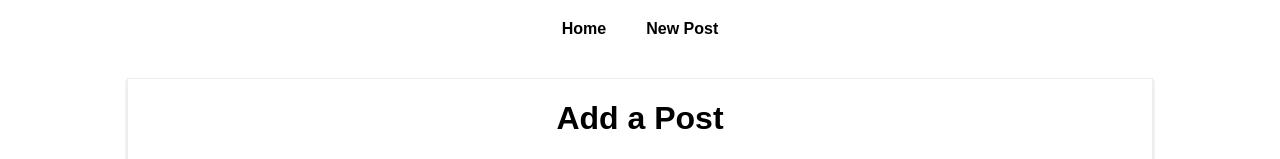
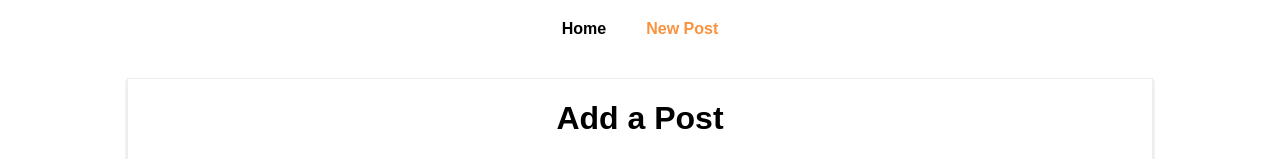
Before and after one commit to InnaMon/practice-react-http-project, a React (Create React App) app: page /new-post in a window 1280 px wide. Shown: the top 159 px of the page. Built offline with nearby package versions, Linux system fonts and the light colour scheme.

Commit message:
replaced Link comp with NavLink in order to add active class to elemenets

```diff
--- a/src/containers/Blog/Blog.css
+++ b/src/containers/Blog/Blog.css
@@ -18,6 +18,7 @@
 }
 
 .Blog a:hover,
-.Blog a:active {
+.Blog a:active,
+.Blog a.active {
     color: #fa923f;
 }
--- a/src/containers/Blog/Blog.js
+++ b/src/containers/Blog/Blog.js
@@ -1,5 +1,5 @@
 import React, { Component } from 'react';
-import { Route, Link } from 'react-router-dom';
+import { Route, NavLink } from 'react-router-dom';
 import './Blog.css';
 import Posts from './Posts/Posts';
 import NewPost from './NewPost/NewPost';
@@ -12,12 +12,12 @@
                 <header>
                     <nav>
                         <ul>
-                            <li><Link to="/">Home</Link></li>
-                            <li><Link to={{
+                            <li><NavLink to="/" exact>Home</NavLink></li>
+                            <li><NavLink to={{
                                 pathname: '/new-post',
                                 hash: '#submit',
                                 search: '?quick-submit=true'
-                            }}>New Post</Link></li>
+                            }}>New Post</NavLink></li>
                         </ul>
                     </nav>
                 </header>
```
